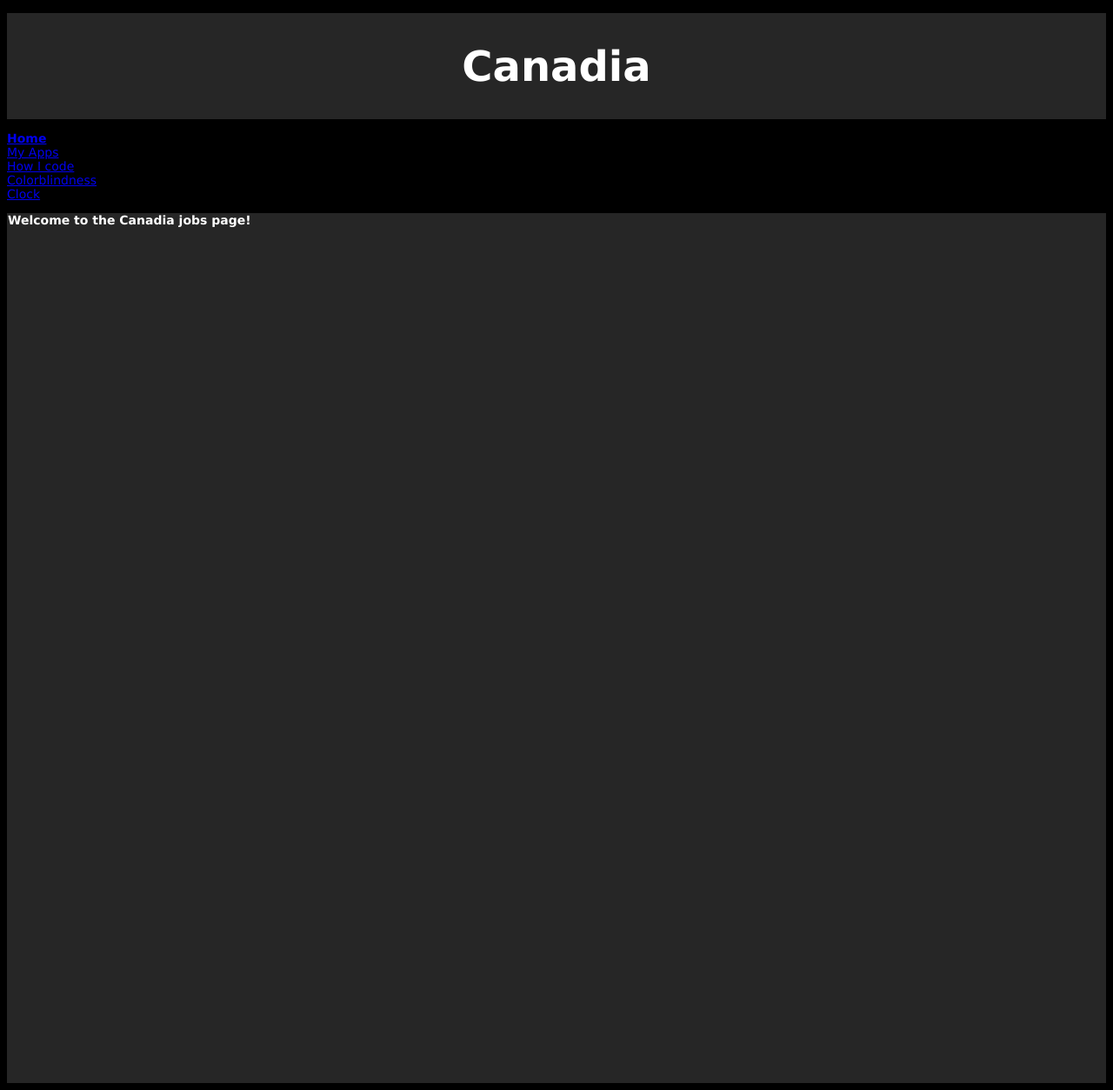
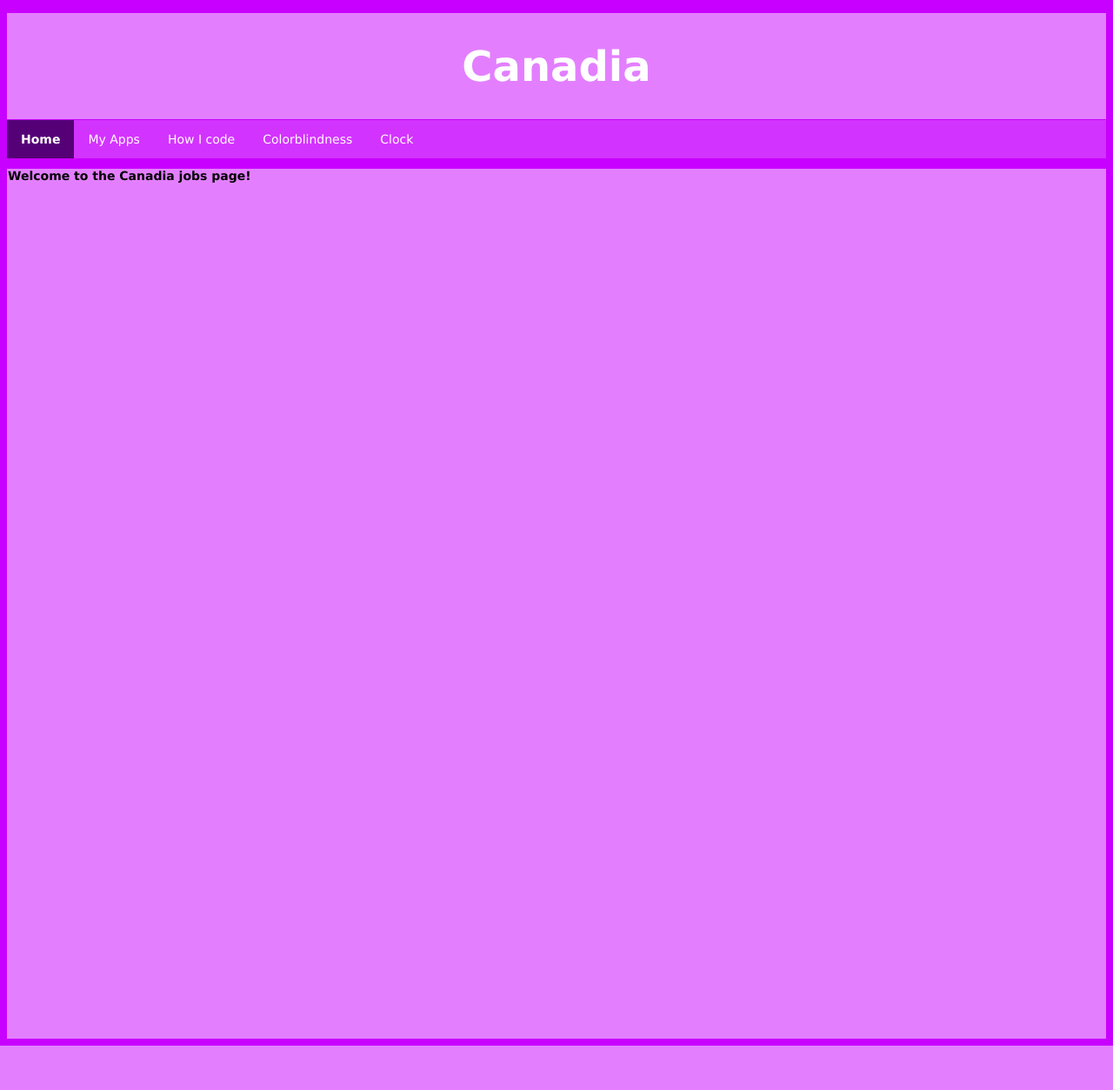
Before and after one commit to tatemitchell/canadia-files, a PHP site: page /job.php in a window 1280 px wide. Shown: the whole page at 87% size. After the commit the page ends 1202 px from the top, so only its background shows below. Run offline with PHP 8.4, Linux system fonts and the light colour scheme.

Commit message:
made theme lighter

```diff
--- a/files.css
+++ b/files.css
@@ -6,7 +6,7 @@ h1, h2, h3, h4, h5, h6, p, img, ul, ol, li{
 	font-family: Verdana,"Times New Roman", Arial;
 }
 body {
-	background-color: #000000;
+	background-color: #c800ff;
 }
 h1{
 	font-size: 48px;
@@ -15,7 +15,7 @@ h1{
 
 }
 .header{
-	background-color: #262626;
+	background-color: #e37fff;
 	margin-top: 15px;
 	padding-top: 1px;
 	padding-bottom:1px;
@@ -26,9 +26,37 @@ h1{
 	color:#ffffff;
 }
 
+.nav ul{
+	list-style-type:none;
+	margin: 0;
+	padding: 0;
+	overflow:hidden;
+	background-color: #d333ff;
+}
+.nav li{
+	float:left;
+}
+.nav li a{
+	display:block;
+	color: white;
+	text-align:center;
+	padding:14px 16px;
+	text-decoration: none;
+}
+.nav {
+	padding-top:1px;
+}
+
+li a:hover:not(.active) {
+    background-color: #780099;
+}
+
+.active{
+	background-color: #560077;
+}
 
 .content{
-	background-color:#262626;
+	background-color:#e37fff;
 	padding-left:1px;
 	padding-right:1px;
 	height:1000px;
@@ -46,7 +74,3 @@ h1{
 	text-align: center;
 	font-size: 100;
 }
-
-h1,h2,h3,h4,h5,h6,p,ol,ul,li{
-	color:#ffffff;
-}
```
